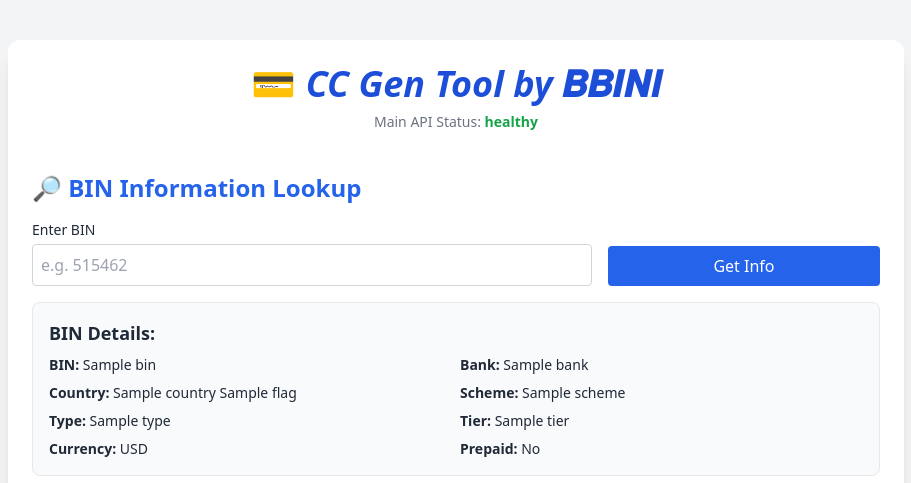
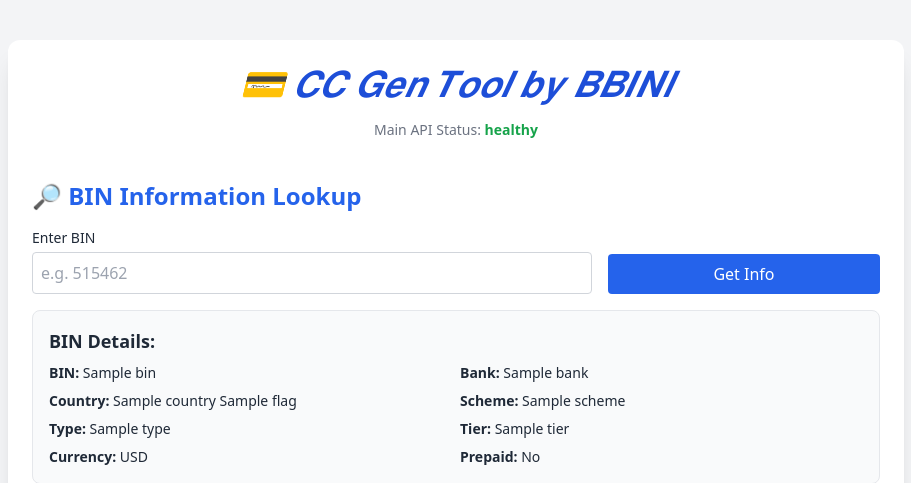
Before and after one commit to v5on/cc-xtrm-api, a FastAPI app: template templates/index.html in a window 1280 px wide. Shown: the top 483 px of the page, without its empty margins (184-1095 px from the left). Run offline with FastAPI, Linux system fonts and the light colour scheme; the template is opened without the code that fills it: most values are stand-ins (such as "Sample title", 1, 10 or a date in 2020); some libraries are stand-ins or nearby versions.

Commit message:
Update index.html

```diff
--- a/templates/index.html
+++ b/templates/index.html
@@ -11,7 +11,7 @@
 
     <!-- 🔷 Header -->
     <header class="text-center">
-      <h2 class="text-4xl font-extrabold text-blue-700 mb-2">💳 <i>CC Gen Tool by</i> 𝑩𝑩𝑰𝑵𝒍</h2>
+      <h2 class="text-2xl sm:text-3xl md:text-4xl text-blue-700 mb-4 text-center font-serif italic">💳 𝑪𝑪 𝑮𝒆𝒏 𝑻𝒐𝒐𝒍 𝒃𝒚 𝑩𝑩𝑰𝑵𝒍</h2>
       <p class="text-sm text-gray-500">
         Main API Status:
         <span class="font-semibold {% if health.status == 'healthy' %}text-green-600{% else %}text-red-600{% endif %}">
```
